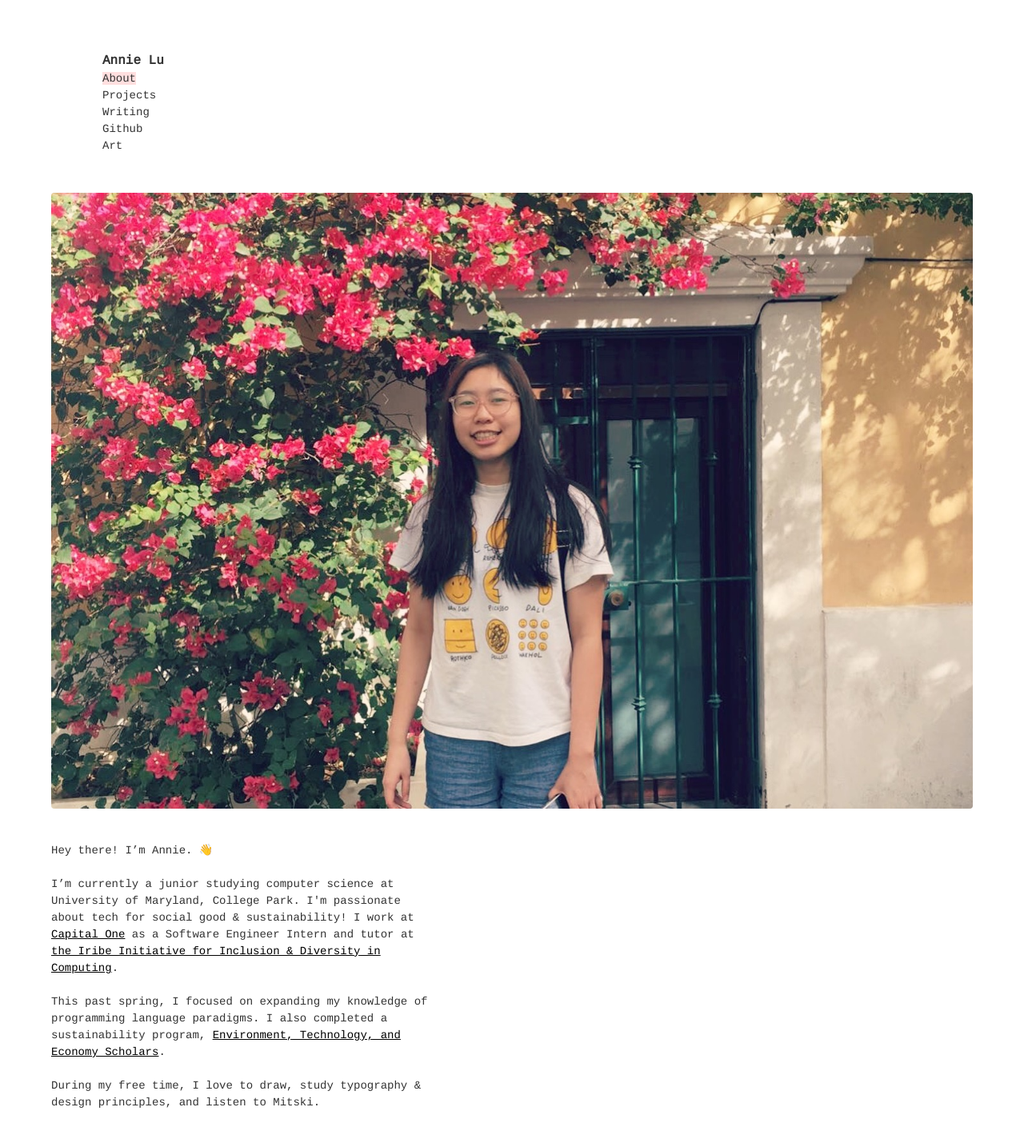
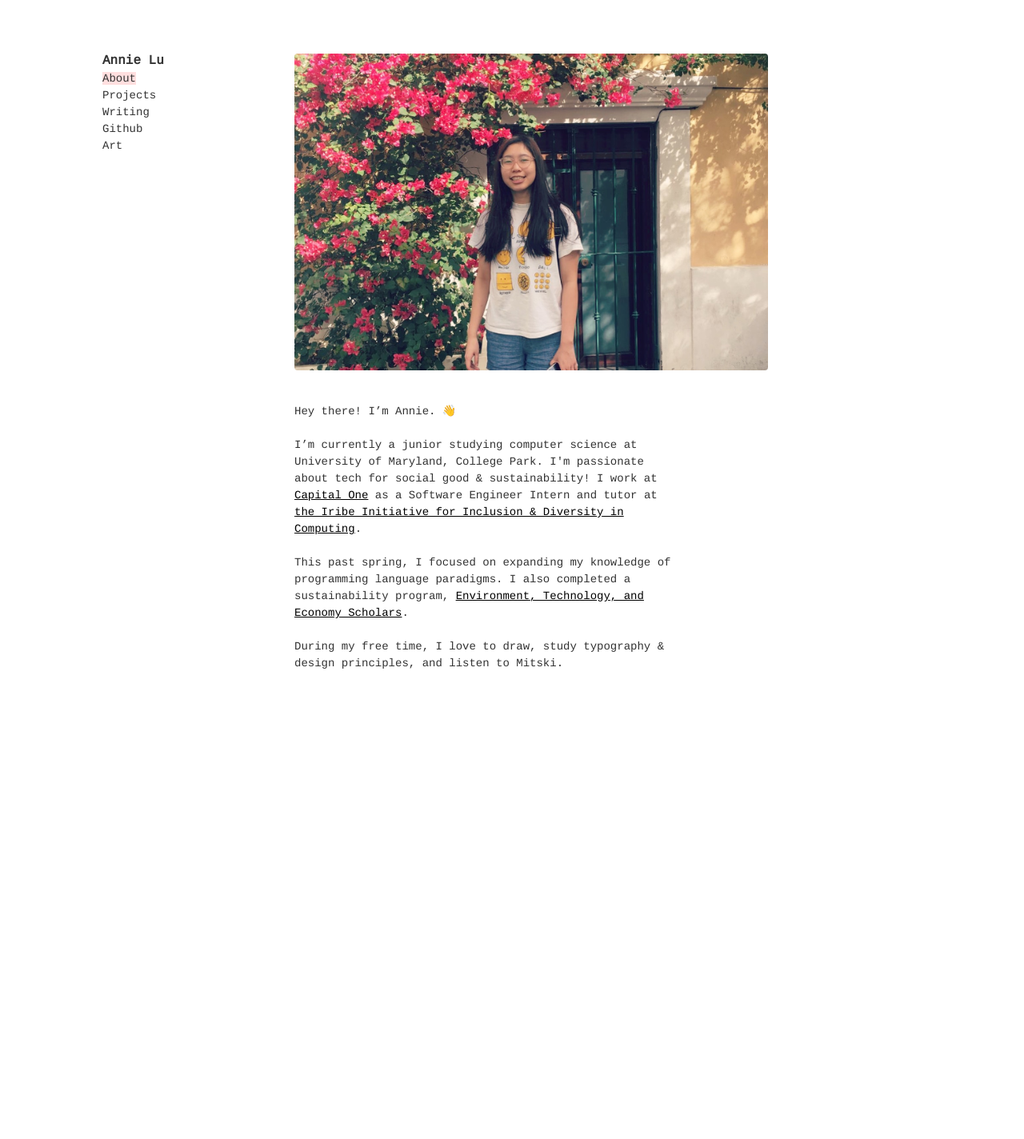
Before and after one commit to annie-lu/annie-lu.github.io, a Jekyll site: the page built from index.html, in a window 1280 px wide. Shown: the whole page at 80% size. Built offline with Jekyll 4.4.1, drawn with Linux system fonts in a browser that asks for light colours; after the commit the page ends 939 px from its top, so only the background shows below that.

Commit message:
Update index.html

```diff
--- a/index.html
+++ b/index.html
@@ -2,6 +2,7 @@
 layout: default
 title: About
 ---
+    <div class="fl w-100 w-75-l pt4-l pr7-l pb5-l pv3-m ph5-m pa3">
 <article>
   <h3 class=" fw3 ">
   <img src="annie.jpg" class="w-100 br2" alt="annie smiling">
```
